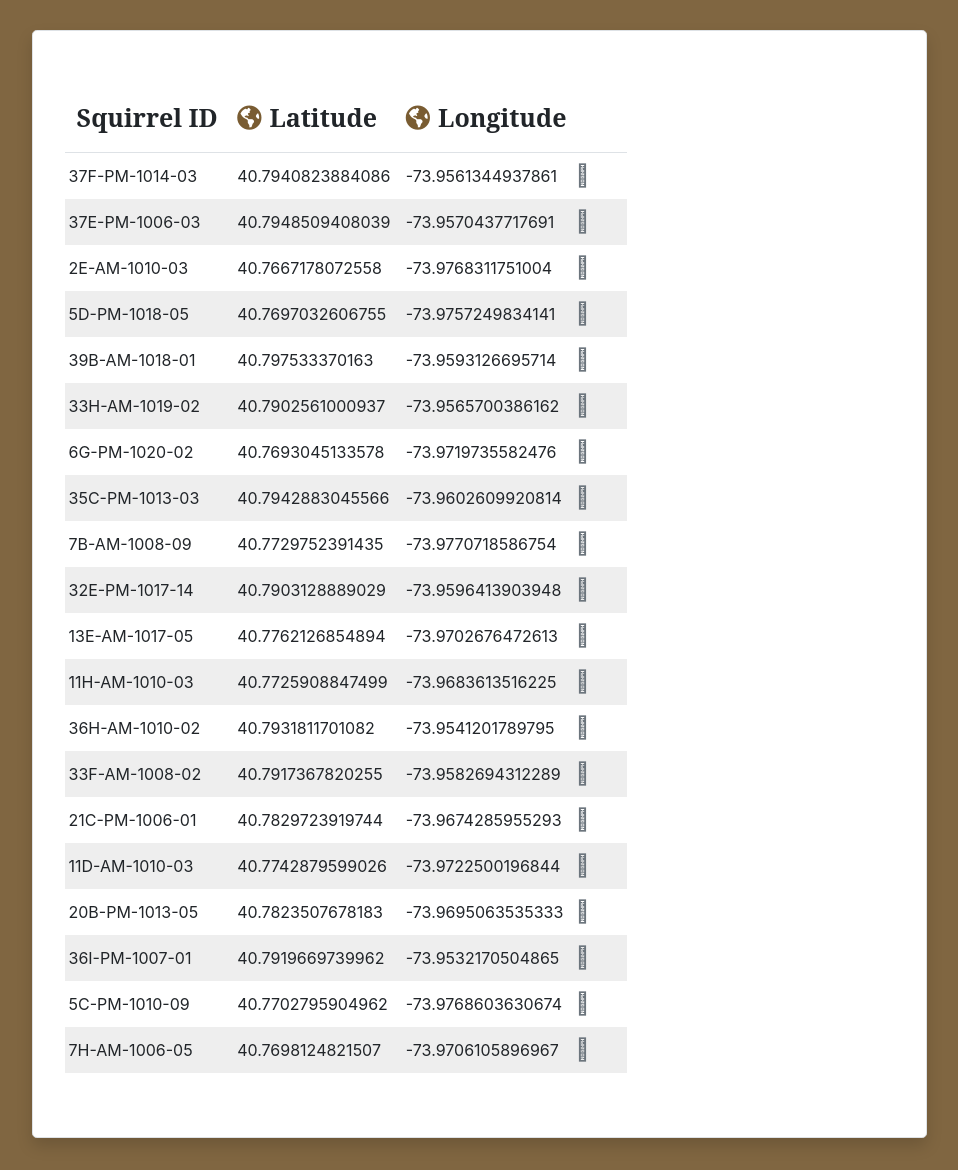
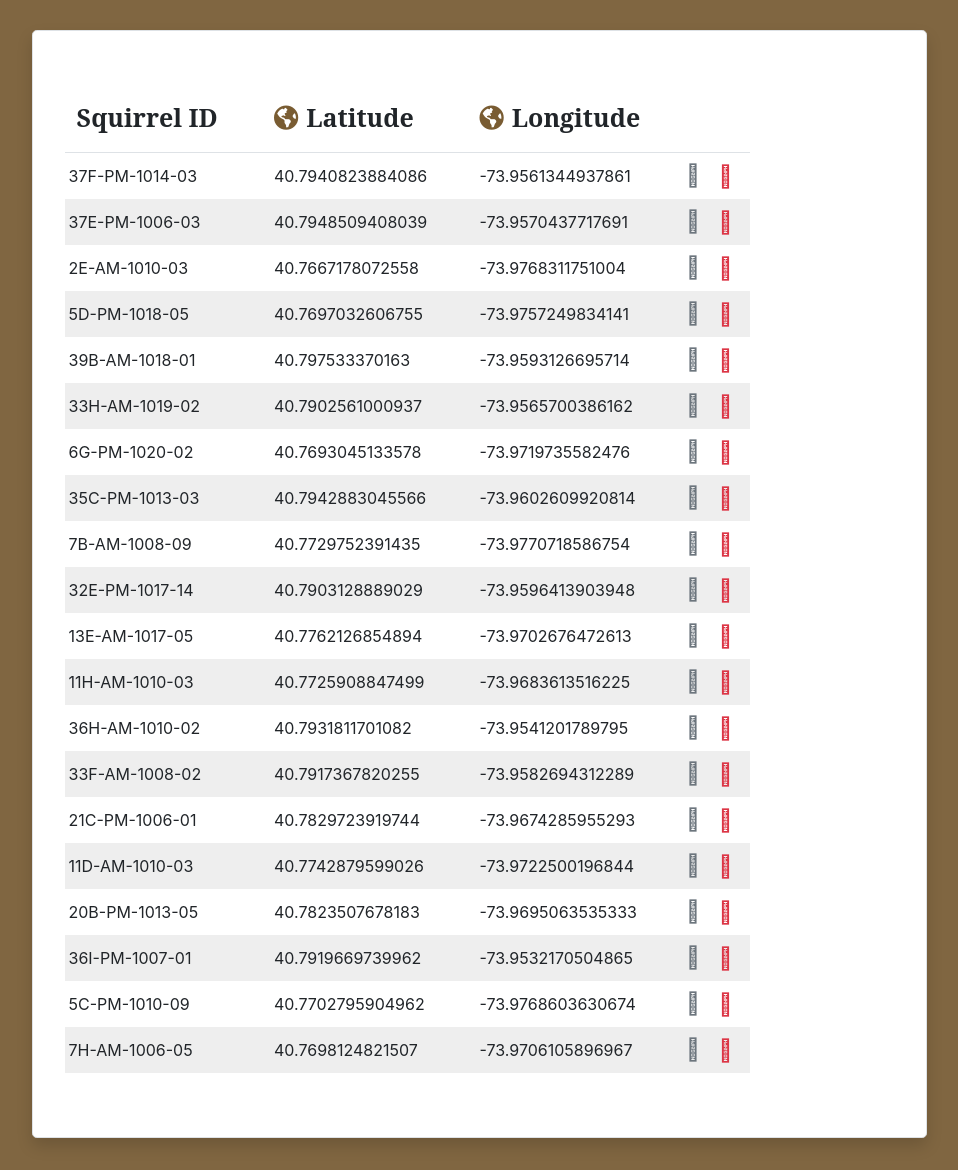
Before and after one commit to TC1997/Tool-Django, a Django app: template myProject/templates/myApp/list.html in a window 1280 px wide. Shown: the part 423-1593 px from the top of the page, without its empty margins (161-1119 px from the left). Run offline with Django 3.2, Linux system fonts and the light colour scheme; the template is opened without the code that fills it: values that come from a table or form of the project are taken from there, others are empty; data comes from the database, SQL or seed files in the repository; some libraries are stand-ins or nearby versions.

Commit message:
modified list.html

```diff
--- a/myProject/templates/myApp/list.html
+++ b/myProject/templates/myApp/list.html
@@ -27,7 +27,13 @@
                         <a href="{% url 'update' squirrel.id %}" class="btn text-secondary px-0">
                             <i class="fal fa-edit fa-lg"></i>
                         </a>
-
+                        <form action="{% url 'delete' squirrel.id %}" method="post" class="d-inline">
+                           <!-- {% csrf_token %}-->
+                            <button type="submit" class="btn">
+                                <i class="fal fa-trash-alt fa-lg text-danger float-right"></i>
+                            </button>
+                        </form>
+                    </td>
                 </tr>
             {% endfor %}
         </tbody>
```
